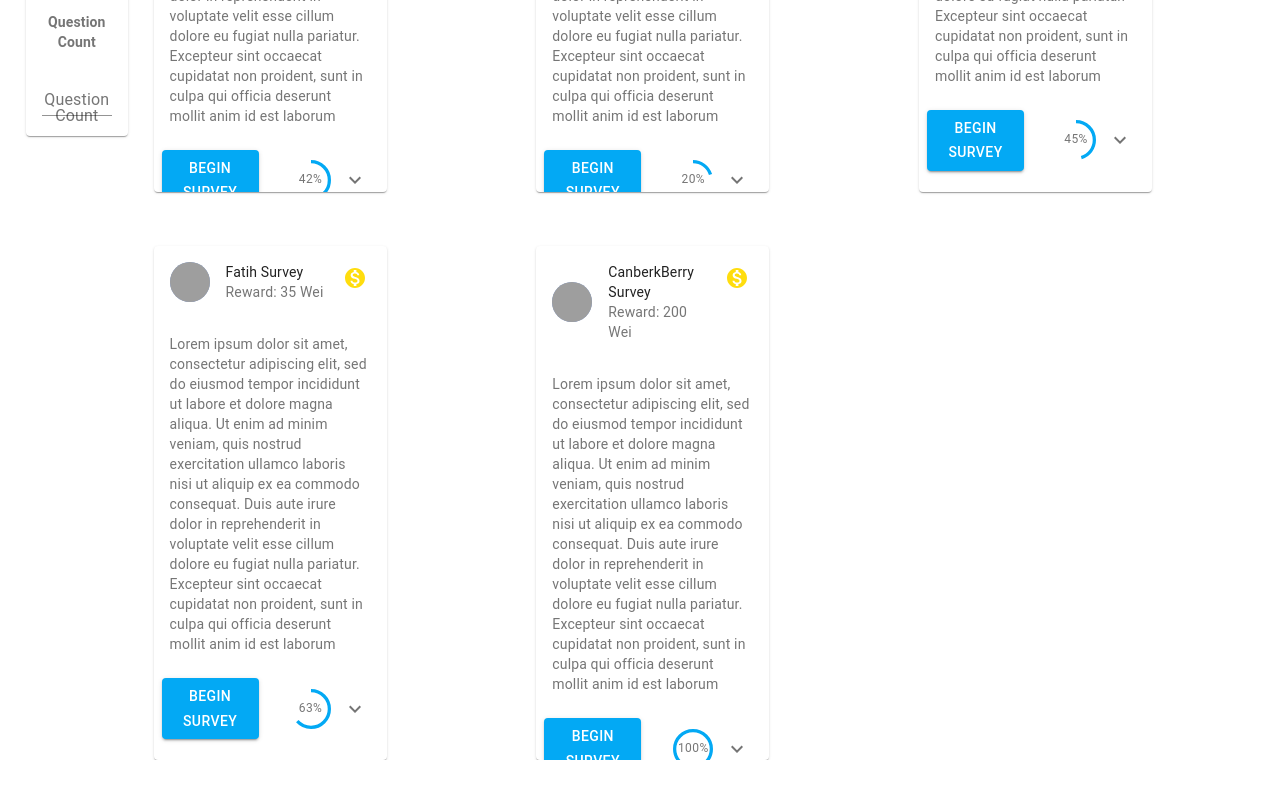
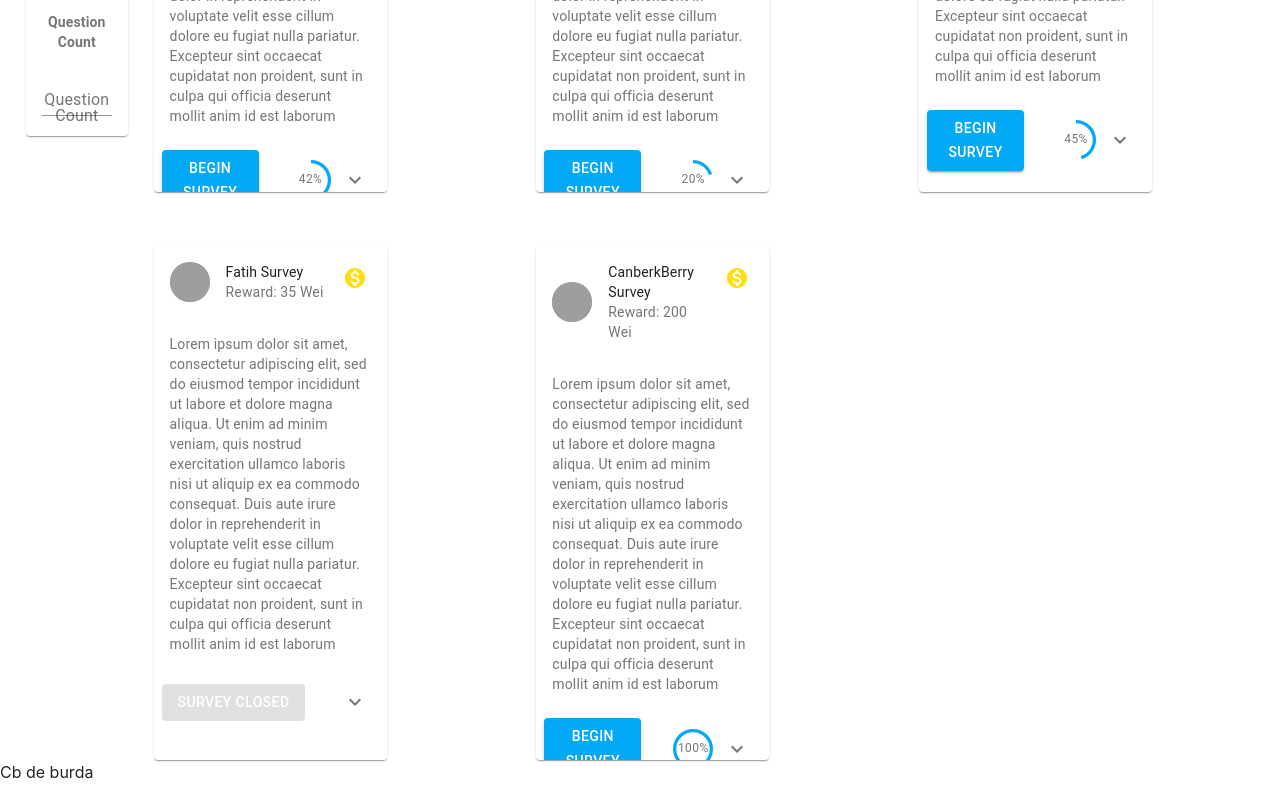
Before and after one commit to canberkkeles/survey_reward, a React (Create React App) app: page /fill/survey/0 in a window 1280 px wide. Shown: the part 412-1212 px from the top of the page. Before the commit the page ends 1172 px from the top, so only its background shows below. Built offline with nearby package versions, Linux system fonts and the light colour scheme; grey boxes are pictures that could not be loaded; a web font is replaced by a local one.

Commit message:
Routing is buggy

```diff
--- a/package.json
+++ b/package.json
@@ -16,6 +16,7 @@
     "chai-bignumber": "3.0.0",
     "react": "16.8.4",
     "react-bootstrap": "1.0.0-beta.5",
+    "react-router-dom": "^5.2.0",
     "react-dom": "16.8.4",
     "react-scripts": "2.1.3",
     "truffle": "5.0.5",
--- a/src/components/App.js
+++ b/src/components/App.js
@@ -1,8 +1,14 @@
 import React from "react";
 import "./App.css";
 import Main from "./Main";
-
+import { BrowserRouter as Router, Switch, Route } from "react-router-dom";
+import SurveyQuestion from "./Surveys/SurveyQuestion";
 function App() {
-  return <Main />;
+  return (
+    <Router>
+      <Route path="/" component={Main} />
+      <Route path="/fill/survey/:id" component={SurveyQuestion} />
+    </Router>
+  );
 }
 export default App;
--- a/src/components/Main.js
+++ b/src/components/Main.js
@@ -4,7 +4,7 @@ import Surveys from "./Surveys/Surveys";
 
 const DUMMY_SURVEYS = [
   {
-    id: "survey1",
+    id: "0",
     rewardPool: "400",
     prize: "200",
     title: "Cuteberry Survey",
@@ -12,9 +12,10 @@ const DUMMY_SURVEYS = [
       "Lorem ipsum dolor sit amet, consectetur adipiscing elit, sed do eiusmod tempor incididunt ut labore et dolore magna aliqua. Ut enim ad minim veniam, quis nostrud exercitation ullamco laboris nisi ut aliquip ex ea commodo consequat. Duis aute irure dolor in reprehenderit in voluptate velit esse cillum dolore eu fugiat nulla pariatur. Excepteur sint occaecat cupidatat non proident, sunt in culpa qui officia deserunt mollit anim id est laborum",
     questionCount: "12",
     currentQuestion: "5",
+    open: true,
   },
   {
-    id: "survey2",
+    id: "1",
     rewardPool: "200",
     prize: "100",
     title: "Cuteburry Survey",
@@ -22,9 +23,10 @@ const DUMMY_SURVEYS = [
       "Lorem ipsum dolor sit amet, consectetur adipiscing elit, sed do eiusmod tempor incididunt ut labore et dolore magna aliqua. Ut enim ad minim veniam, quis nostrud exercitation ullamco laboris nisi ut aliquip ex ea commodo consequat. Duis aute irure dolor in reprehenderit in voluptate velit esse cillum dolore eu fugiat nulla pariatur. Excepteur sint occaecat cupidatat non proident, sunt in culpa qui officia deserunt mollit anim id est laborum",
     questionCount: "10",
     currentQuestion: "2",
+    open: true,
   },
   {
-    id: "survey3",
+    id: "2",
     rewardPool: "100",
     prize: "31",
     title: "Sjsjsjsjs Survey",
@@ -32,9 +34,10 @@ const DUMMY_SURVEYS = [
       "Lorem ipsum dolor sit amet, consectetur adipiscing elit, sed do eiusmod tempor incididunt ut labore et dolore magna aliqua. Ut enim ad minim veniam, quis nostrud exercitation ullamco laboris nisi ut aliquip ex ea commodo consequat. Duis aute irure dolor in reprehenderit in voluptate velit esse cillum dolore eu fugiat nulla pariatur. Excepteur sint occaecat cupidatat non proident, sunt in culpa qui officia deserunt mollit anim id est laborum",
     questionCount: "69",
     currentQuestion: "31",
+    open: true,
   },
   {
-    id: "survey4",
+    id: "3",
     rewardPool: "120",
     prize: "35",
     title: "Fatih Survey",
@@ -42,9 +45,10 @@ const DUMMY_SURVEYS = [
       "Lorem ipsum dolor sit amet, consectetur adipiscing elit, sed do eiusmod tempor incididunt ut labore et dolore magna aliqua. Ut enim ad minim veniam, quis nostrud exercitation ullamco laboris nisi ut aliquip ex ea commodo consequat. Duis aute irure dolor in reprehenderit in voluptate velit esse cillum dolore eu fugiat nulla pariatur. Excepteur sint occaecat cupidatat non proident, sunt in culpa qui officia deserunt mollit anim id est laborum",
     questionCount: "70",
     currentQuestion: "44",
+    open: false,
   },
   {
-    id: "survey5",
+    id: "4",
     rewardPool: "6100",
     prize: "200",
     title: "CanberkBerry Survey",
@@ -52,6 +56,7 @@ const DUMMY_SURVEYS = [
       "Lorem ipsum dolor sit amet, consectetur adipiscing elit, sed do eiusmod tempor incididunt ut labore et dolore magna aliqua. Ut enim ad minim veniam, quis nostrud exercitation ullamco laboris nisi ut aliquip ex ea commodo consequat. Duis aute irure dolor in reprehenderit in voluptate velit esse cillum dolore eu fugiat nulla pariatur. Excepteur sint occaecat cupidatat non proident, sunt in culpa qui officia deserunt mollit anim id est laborum",
     questionCount: "61",
     currentQuestion: "61",
+    open: true,
   },
 ];
 const Main = () => {
--- a/src/components/Surveys/SurveyCardItems.js
+++ b/src/components/Surveys/SurveyCardItems.js
@@ -29,6 +29,7 @@ const SurveyCardItems = (props) => {
           description={survey.description}
           questionCount={survey.questionCount}
           currentQuestion={survey.currentQuestion}
+          isOpen={survey.open}
         />
       ))}
     </div>
--- /dev/null
+++ b/src/components/Surveys/SurveyQuestion.js
@@ -0,0 +1,5 @@
+import React from "react";
+const SurveyQuestion = () => {
+  return <p>Cb de burda</p>;
+};
+export default SurveyQuestion;
--- a/src/components/UI/SurveyCard.js
+++ b/src/components/UI/SurveyCard.js
@@ -12,7 +12,7 @@ import Typography from "@material-ui/core/Typography";
 import ExpandMoreIcon from "@material-ui/icons/ExpandMore";
 import MonetizationOnIcon from "@material-ui/icons/MonetizationOn";
 import Button from "@material-ui/core/Button";
-import { lightBlue } from "@material-ui/core/colors";
+import { lightBlue, red } from "@material-ui/core/colors";
 import { ThemeProvider, createMuiTheme } from "@material-ui/core/styles";
 import CircularStatic from "./CircularStatic";
 
@@ -36,7 +36,7 @@ const useStyles = makeStyles((theme) => ({
     transform: "rotate(180deg)",
   },
 }));
-const theme = createMuiTheme({
+const open = createMuiTheme({
   palette: {
     primary: lightBlue,
   },
@@ -49,6 +49,7 @@ export default function SurveyCard(props) {
   const surveyTitle = props.title;
   const description = props.description;
   const questionCount = Number(props.questionCount);
+  const isOpen = props.isOpen;
   const [currentQuestion, setCurrentQuestion] = React.useState(
     Number(props.currentQuestion)
   );
@@ -85,7 +86,8 @@ export default function SurveyCard(props) {
       </CardContent>
 
       <CardActions disableSpacing>
-        <ThemeProvider theme={theme}>
+        {isOpen ? (
+          <ThemeProvider theme={open}>
             <Button
               variant="contained"
               color="primary"
@@ -99,6 +101,17 @@ export default function SurveyCard(props) {
               answered={currentQuestion}
             />
           </ThemeProvider>
+        ) : (
+          <Button
+            variant="contained"
+            color="primary"
+            style={{ color: "white" }}
+            disabled
+          >
+            Survey Closed
+          </Button>
+        )}
+
         <IconButton
           className={clsx(classes.expand, {
             [classes.expandOpen]: expanded,
```
Also changed, not shown: 1 other file (tests, documents, lock files or other folders). Lines whose indentation alone changed are shown as unchanged.
